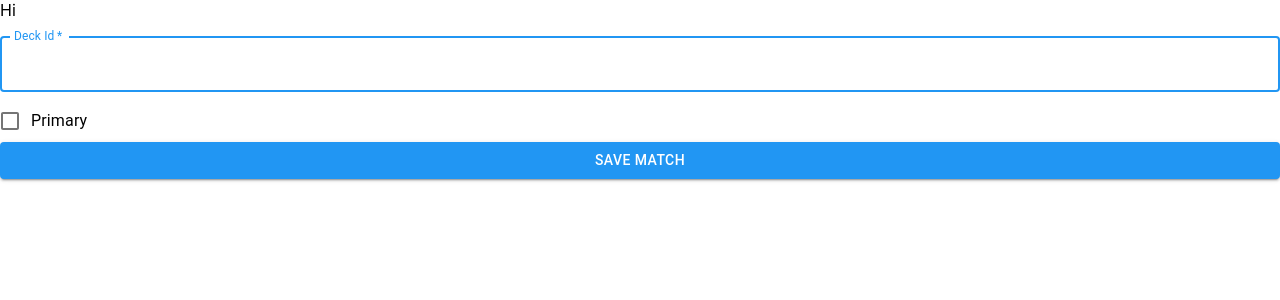
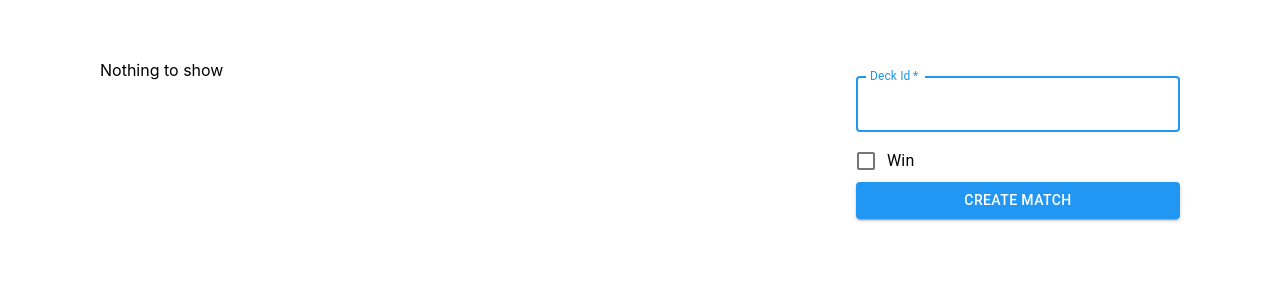
Before and after one commit to ECruz25/runeterra-tracker-client, a React (Create React App) app: page / in a window 1280 px wide. Shown: the top 300 px of the page. Built offline with nearby package versions, Linux system fonts and the light colour scheme.

Commit message:
added table to match form

```diff
--- a/src/components/MatchForm.js
+++ b/src/components/MatchForm.js
@@ -27,7 +27,7 @@ export default ({ onChange }) => {
             color="primary"
           />
         }
-        label="Primary"
+        label="Win"
       />
       <Button
         type="submit"
@@ -35,7 +35,7 @@ export default ({ onChange }) => {
         variant="contained"
         color="primary"
       >
-        Save Match
+        Create Match
       </Button>
     </form>
   )
--- a/src/components/MatchList.js
+++ b/src/components/MatchList.js
@@ -1,6 +1,7 @@
 import React, { useState, useEffect, useContext } from 'react';
 import { getUrl } from '../utils/restClient';
 import MatchForm from './MatchForm';
+import Table from './Table';
 import UserContext from './UserContext';
 
 export default () => {
@@ -29,5 +30,23 @@ export default () => {
     const data = await response.json()
     setMatches(data)
   }
-  return <div><div>Hi</div><MatchForm onChange={onChange}></MatchForm></div>
+
+  const submitNewMatch = async () => { }
+
+  return (
+    <div style={{
+      display: "grid",
+      gridTemplateColumns: "70% 30%",
+      margin: "60px 100px"
+    }}>
+      <Table data={matches} columns={[{
+        name: 'DeckId',
+        index: 1,
+        title: 'DeckId',
+        dataIndex: 'DeckId',
+        key: 'DeckId'
+      }]}></Table>
+      <MatchForm onChange={onChange}></MatchForm>
+    </div>
+  );
 }
--- /dev/null
+++ b/src/components/Table.js
@@ -0,0 +1,64 @@
+import React, { useState } from "react";
+import { makeStyles } from "@material-ui/core/styles";
+import Table from "@material-ui/core/Table";
+import TableBody from "@material-ui/core/TableBody";
+import TableCell from "@material-ui/core/TableCell";
+import TableContainer from "@material-ui/core/TableContainer";
+import TableHead from "@material-ui/core/TableHead";
+import TableRow from "@material-ui/core/TableRow";
+import Paper from "@material-ui/core/Paper";
+import { TablePagination } from "@material-ui/core";
+
+const useStyles = makeStyles({
+  table: {
+    minWidth: 650
+  }
+});
+
+export default ({ columns, data, rowsPerPageFromProp = 10 }) => {
+  const [page, setPage] = useState(0);
+  const classes = useStyles();
+  const [rowsPerPage, setRowsPerPage] = useState(rowsPerPageFromProp);
+  debugger
+  if (data.length === 0) {
+    return <div>Nothing to show</div>
+  }
+  return (
+    <Paper>
+      <TableContainer component={Paper}>
+        <Table className={classes.table} aria-label="simple table">
+          <TableHead>
+            <TableRow>
+              {columns.map(column => (
+                <TableCell align="left">{column}</TableCell>
+              ))}
+            </TableRow>
+          </TableHead>
+          <TableBody>
+            {data
+              .slice(page * rowsPerPage, page * rowsPerPage + rowsPerPage)
+              .map(row => (
+                <TableRow>
+                  {columns.map(column => (
+                    <TableCell align="left">{row[column]}</TableCell>
+                  ))}
+                </TableRow>
+              ))}
+          </TableBody>
+        </Table>
+      </TableContainer>
+      <TablePagination
+        rowsPerPageOptions={[5, 10, 25]}
+        component="div"
+        count={data.length}
+        rowsPerPage={rowsPerPage}
+        page={page}
+        onChangePage={(e, newPage) => setPage(newPage)}
+        onChangeRowsPerPage={e => {
+          setRowsPerPage(parseInt(e.target.value, 10));
+          setPage(0);
+        }}
+      />
+    </Paper>
+  );
+};
```
